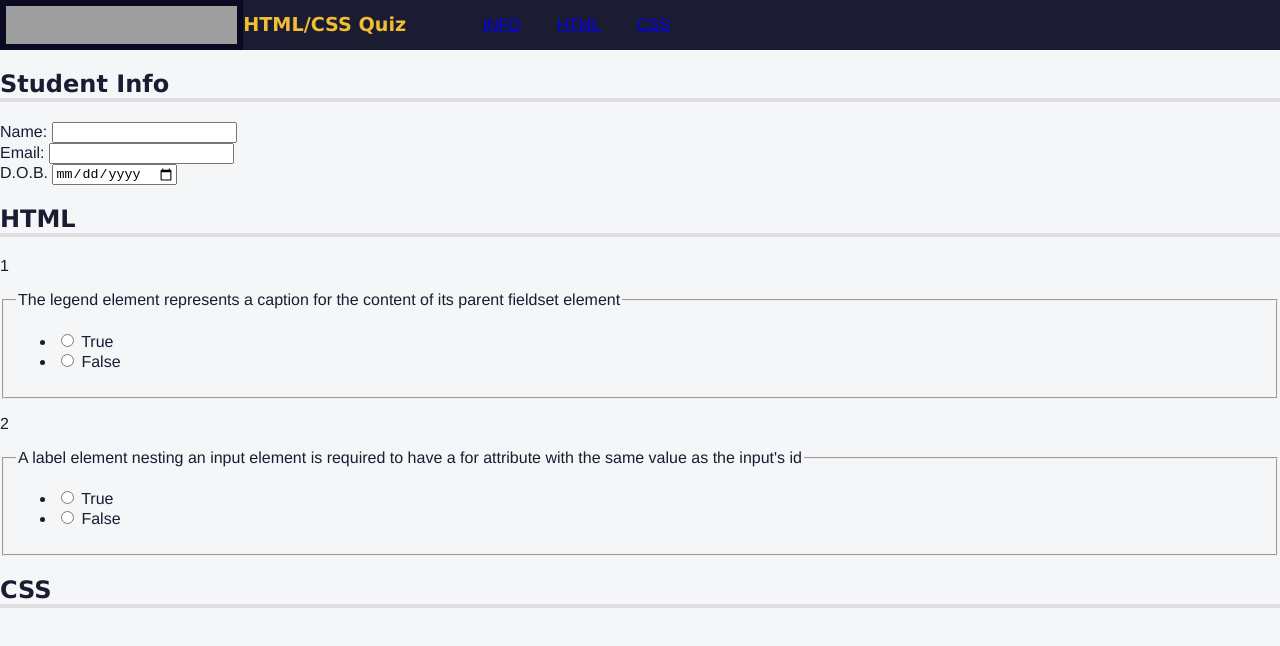
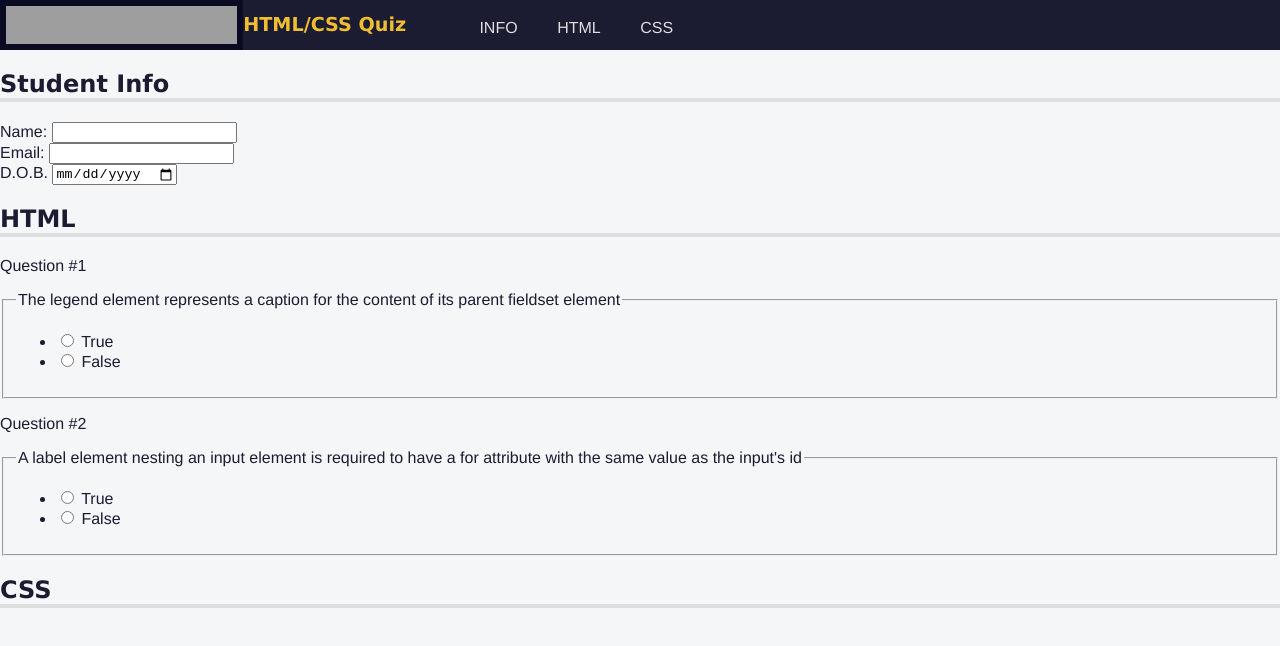
Before and after one commit to AhseomC/building-a-quiz, a plain HTML site: page index.html in a window 1280 px wide. Drawn offline with Linux system fonts and the light colour scheme; grey boxes are pictures that could not be loaded.

Commit message:
Update styles.css

```diff
--- a/styles.css
+++ b/styles.css
@@ -10,6 +10,7 @@ header {
 	height: 50px;
 	background-color: #1b1b32;
 	display: flex;
+
 }
 
 #logo {
@@ -35,6 +36,24 @@ nav > ul {
 	justify-content: space-evenly;
 }
 
+nav > ul > li {
+  color: #dfdfe2;
+  margin: 0 0.2rem;
+	padding: 0.2rem;
+	display: block;
+}
+
+nav > ul > li:hover {
+  background-color: #dfdfe2;
+  color: #1b1b32;
+  cursor: pointer;
+}
+
+li > a {
+  color: inherit;
+  text-decoration: none;
+}
+
 h1,
 h2 {
   font-family: Verdana, Tahoma;
@@ -44,8 +63,12 @@ h2 {
   border-bottom: 4px solid #dfdfe2;
 }
 
+p::before {
+  content: "Question #";
+}
+
 .sr-only {
-	position: absolute;
+  position: absolute;
 	width: 1px;
 	height: 1px;
 	padding: 0;
```
